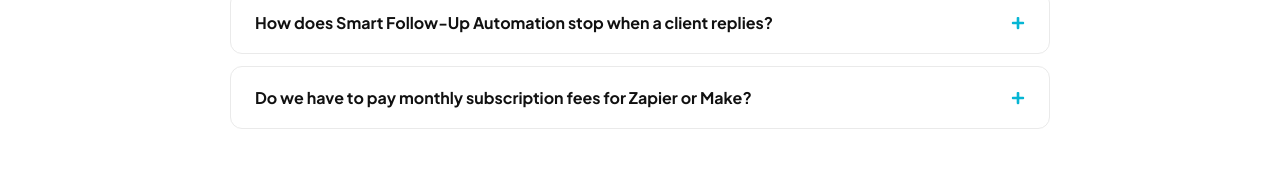
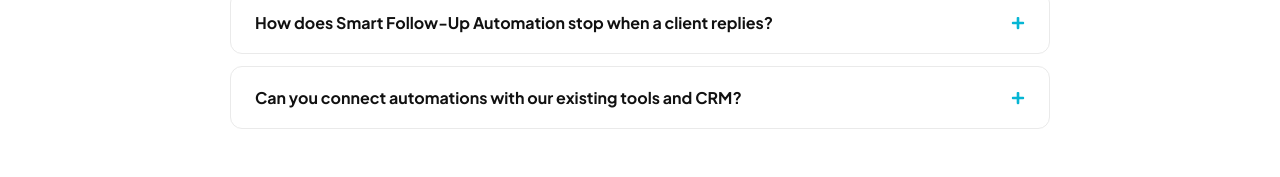
Before and after one commit to Abhishek-1273/Velta-Full-Project, a React (Vite) app in the folder frontend/: page /services/automations in a window 1280 px wide. Shown: the part 4829-5006 px from the top of the page. Built offline with nearby package versions, Linux system fonts and the light colour scheme; no server answers.

Commit message:
chore: replace Zapier subscription FAQ with tools and CRM integration FAQ in automation page

```diff
--- a/frontend/src/pages/AutomationSystems/AutomationSystems.jsx
+++ b/frontend/src/pages/AutomationSystems/AutomationSystems.jsx
@@ -47,8 +47,8 @@ const faqItems = [
     a: "Our follow-up sequences have active condition listeners. As soon as a customer responds, replies to an email, or books a meeting, all automated follow-up sequences are instantly halted to ensure your human conversations remain natural."
   },
   {
-    q: "Do we have to pay monthly subscription fees for Zapier or Make?",
-    a: "Whenever possible, we build on cost-effective or self-hosted platforms (like n8n or direct webhook scripts) to keep recurring costs near zero. If you prefer cloud platforms like Zapier or Make, you maintain 100% ownership of your own accounts."
+    q: "Can you connect automations with our existing tools and CRM?",
+    a: "Yes. We integrate directly with your existing setup — including website lead forms, Meta ad campaigns, Google Sheets, Gmail, WhatsApp Business, and standard CRMs — using secure webhooks and official APIs without disrupting your current operations."
   }
 ]
 
```
